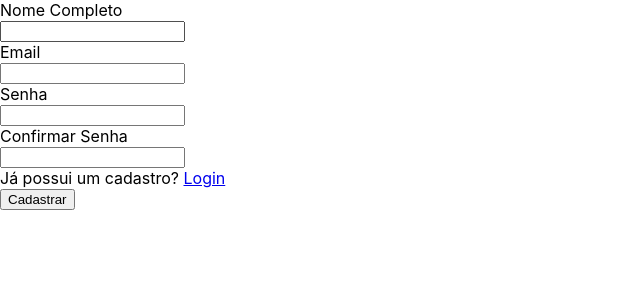
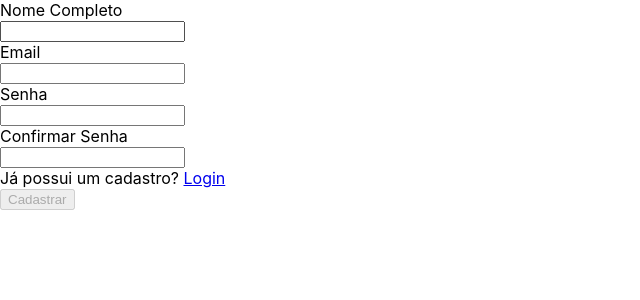
Before and after one commit to SamuelPPlab/Arkos-Food, a React (Create React App) app: page /signup in a window 1280 px wide. Shown: the top 300 px of the page, without its empty margins (0-640 px from the left). Built offline with nearby package versions, Linux system fonts and the light colour scheme.

Commit message:
Validação dos campos de cadastro sendo feita no front.

```diff
--- a/src/pages/SignUp.jsx
+++ b/src/pages/SignUp.jsx
@@ -3,7 +3,7 @@ import Input from '../components/Input';
 import Button from '../components/Button';
 import { Navigate } from "react-router";
 import { Link } from "react-router-dom";
-import { emailValidator, passwordMatcher, validateUserName } from "../services/validators";
+import { emailValidator, passwordLengthValidator, passwordMatcher, validateUserName } from "../services/validators";
 
 
 const SignUp = () => {
@@ -13,16 +13,18 @@ const SignUp = () => {
   const [passwordInput, setPasswordInput] = useState('');
   const [confirmPassword, setConfirmPassword] = useState('');
   const [goToMain, setGoToMain] = useState(false);
-  const [allowSignUp, setAllowSignUp] = useState(false);
+  const [disableSignUp, setDisableSignUp] = useState(true);
 
   useEffect(() => {
     const isUsernameValid = validateUserName(fullName);
     const isEmailValid = emailValidator(email);
-    const isPasswordValid = emailValidator(passwordInput);
+    const isPasswordValid = passwordLengthValidator(passwordInput);
     const doPasswordsMatch = passwordMatcher(passwordInput, confirmPassword);
-
-
-  }, [fullName]);
+    if(isEmailValid && isUsernameValid && isPasswordValid && doPasswordsMatch) {
+      return setDisableSignUp(false);
+    }
+    setDisableSignUp(true);
+  }, [fullName, email, passwordInput, confirmPassword]);
 
   const nameProps = {
     id: 'nomeCompleto',
@@ -59,7 +61,7 @@ const SignUp = () => {
     id: "Cadastrar",
     name: "Cadastrar",
     onClick: () => setGoToMain(true),
-    disabled: allowSignUp,
+    disabled: disableSignUp,
   };
 
   const alreadySingnedUp = <div>
@@ -71,7 +73,7 @@ const SignUp = () => {
   return (
     <div>
       <Input {...nameProps} />
-      {(allowSignUp && fullName !== '') && <div>O nome deve conter apenas letras!</div>}
+      {(!validateUserName(fullName) && fullName !== '') && <div>O nome deve conter apenas letras!</div>}
       <Input {...emailProps} />
       <Input {...passwordInputProps} />
       <Input {...confirmPasswordProps} />
--- a/src/services/validators.js
+++ b/src/services/validators.js
@@ -1,5 +1,5 @@
 export const emailValidator = (email) => {
-  return email.match(/^([\w.%+-]+)@([\w-]+\.)+([\w]{3})$/i);
+  return (/^([\w.%+-]+)@([\w-]+\.)+([\w]{3})$/i.test(email));
 };
 
 export const validateUserName = (userName) => {
@@ -8,7 +8,7 @@ export const validateUserName = (userName) => {
 
 export const passwordLengthValidator = (password) => {
   const minPasswordLength = 8;
-  return password >= minPasswordLength;
+  return password.length >= minPasswordLength;
 };
 
 export const passwordMatcher = (password, confirmPassword) => {
```
